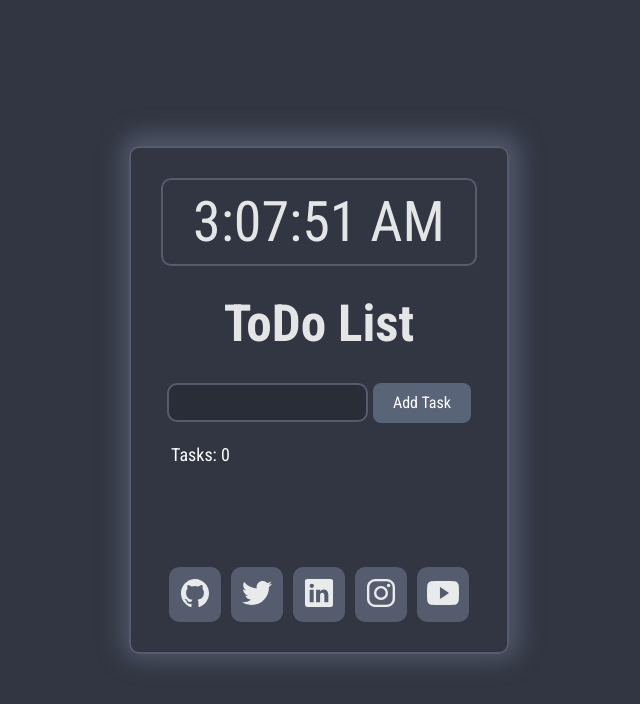
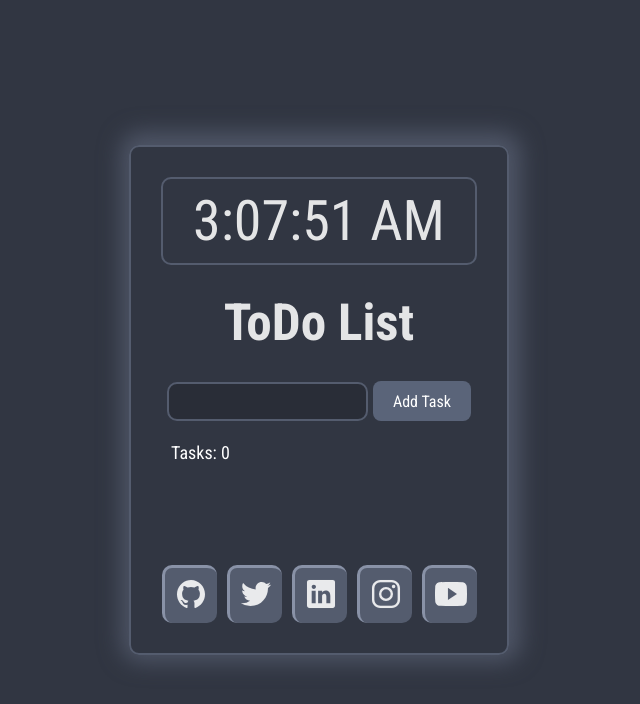
Before and after one commit to lcscostadev/React-ToDoList, a React (Vite) app: page / in a window 1280 px wide. Shown: the top 704 px of the page, without its empty margins (321-961 px from the left). Built offline with nearby package versions, Linux system fonts and the light colour scheme.

Commit message:
set up the dark mode colors to add later, fix width issue and add borders to media buttons

```diff
--- a/src/components/AddTasks.css
+++ b/src/components/AddTasks.css
@@ -115,7 +115,7 @@
     margin: 0px 5px 0px 5px;
     text-align: start;
     display: none;
-    max-width: 300px;
+    max-width: 295px;
 }
 
 .complete {
--- a/src/components/Footer.css
+++ b/src/components/Footer.css
@@ -1,3 +1,7 @@
+a {
+    color: inherit;
+}
+
 .icons {
     display: flex;
     align-items: center;
@@ -10,14 +14,12 @@
     background: #545c6e;
     padding: 10px 10px 6px 10px;
     border-radius: 10px;
+    border-top: 3px solid #8992a7;
+    border-left: 3px solid #8992a7;
     transition: all ease-in .5s;
     cursor: pointer;
 }
 
 .icon:hover {
-    background-color: #8992a7;
+    background-color: #777f92;
 }
-
-a {
-    color: inherit;
-}
```
Also changed, not shown: src/components/Task.css (+17 -0 lines).
